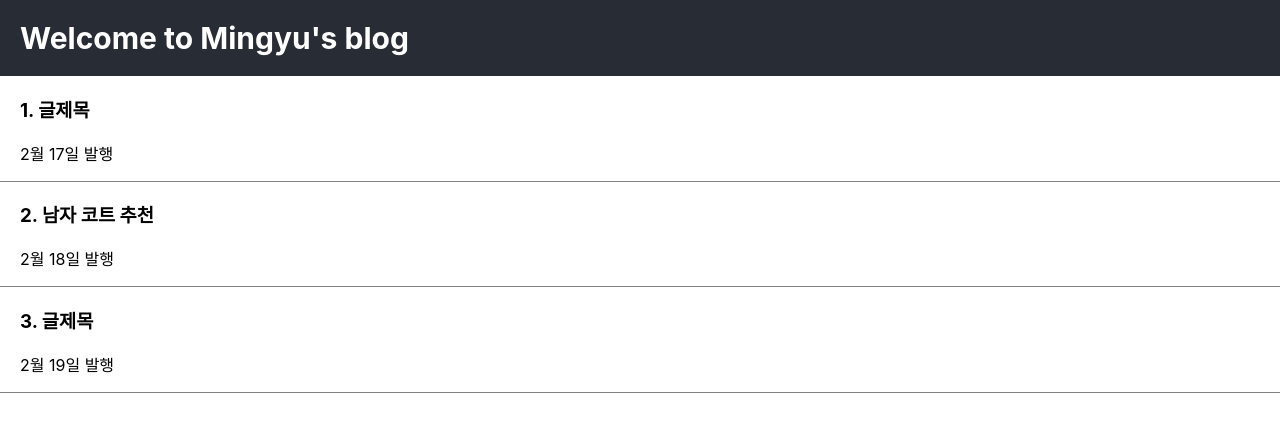
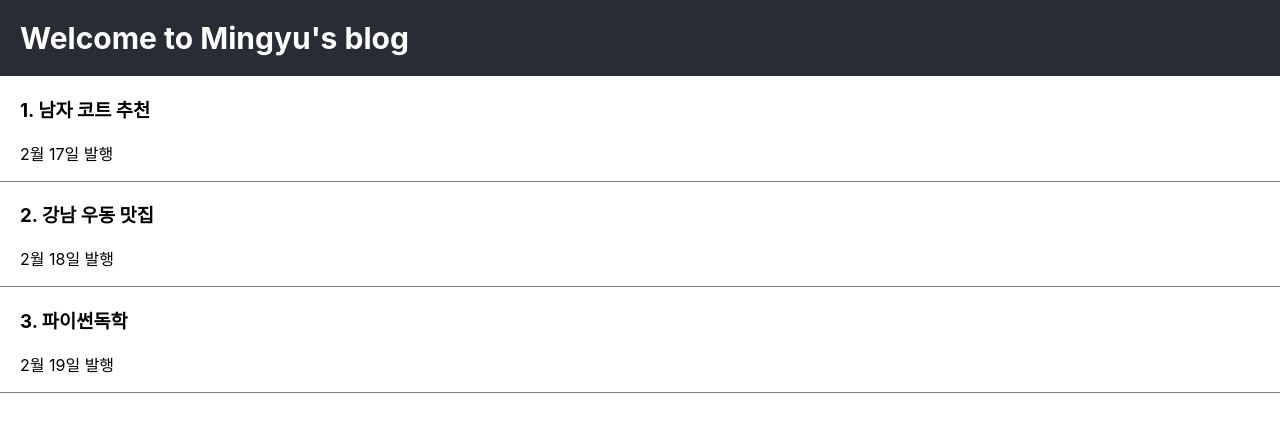
Before and after one commit to Minn97u/Blog, a React (Create React App) app: page / in a window 1280 px wide. Shown: the top 432 px of the page. Built offline with nearby package versions, Linux system fonts and the light colour scheme.

Commit message:
feat: useState 이해

```diff
--- a/src/App.js
+++ b/src/App.js
@@ -3,8 +3,11 @@ import "./App.css";
 
 function App() {
   // let post = "강남 고기 맛집";
-  const [a, b] = useState("남자 코트 추천");
-  const [logo, setLoge] = useState("Mingyu's blog");
+  const [title, setTitle] = useState([
+    "남자 코트 추천",
+    "강남 우동 맛집",
+    "파이썬독학",
+  ]);
 
   return (
     <div className="App">
@@ -14,15 +17,15 @@ function App() {
         </h1>
       </div>
       <div className="list">
-        <h3>1. 글제목</h3>
+        <h3>1. {title[0]}</h3>
         <p>2월 17일 발행</p>
       </div>
       <div className="list">
-        <h3>2. {a}</h3>
+        <h3>2. {title[1]}</h3>
         <p>2월 18일 발행</p>
       </div>
       <div className="list">
-        <h3>3. 글제목</h3>
+        <h3>3. {title[2]}</h3>
         <p>2월 19일 발행</p>
       </div>
     </div>
```
